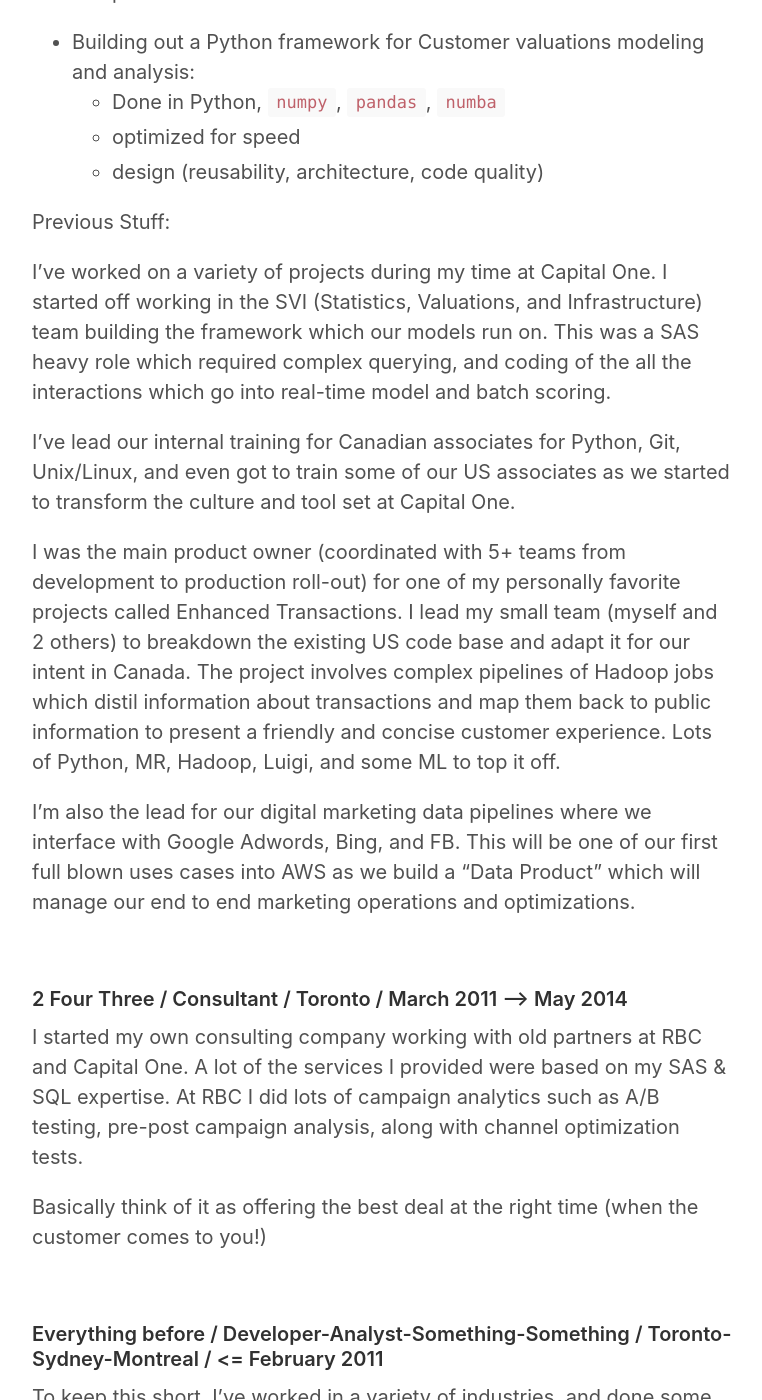
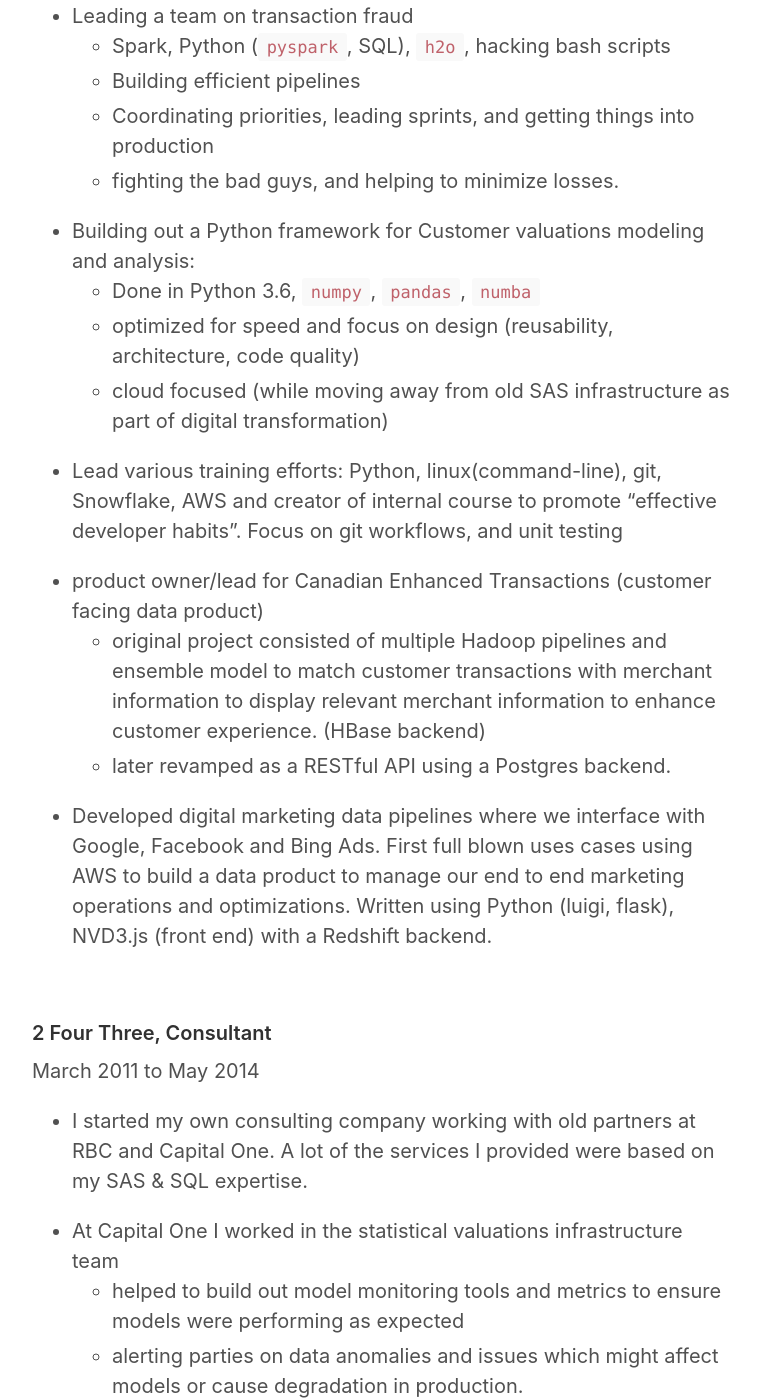
Before and after one commit to fdosani/fdosani.github.io, a Jekyll site: the page built from resume.md, in a window 1280 px wide and 1400 px high, scrolled down 733 px. Shown: the whole window, without its empty margins (258-1020 px from the left). Built offline with Jekyll 4.4.1, drawn with Linux system fonts in a browser that asks for light colours; our own code applies the rules of GitHub Pages for plain Markdown files; some of the changed text lies outside the part shown.

Commit message:
cleaning up resume section

```diff
--- a/resume.md
+++ b/resume.md
@@ -1,77 +1,97 @@
 ---
 layout: page
-title: Resume
+title:
 ---
 
-#### Capital One / Senior Manager, Data Science / Toronto / June 2014 --> Now
+## Experience
+<hr>
 
-Tools I use or have used:
+###### Capital One, Senior Manager, Data Engineering/Science
+June 2014 to Current
+
+Current toolkit:
 
 - Python (`pytest`, `pandas`, `numpy`), SQL, Spark, `git`, GitHub.
 - AWS (EC2, EMR, S3, ELB, RDS), Terraform, CricleCI
-- On occasion: Java,
-- Google-fu, Stack overflow (constantly learning, and hacking).
+- On occasion: Java
+- Always: Google-fu, Stack overflow (constantly learning, and hacking).
 
-Most recent projects (2018 onwards):
+Projects:
 
-- Leading a team on Transaction Fraud
+- Leading a team on transaction fraud
   - Spark, Python (`pyspark`, SQL), `h2o`, hacking bash scripts
   - Building efficient pipelines
   - Coordinating priorities, leading sprints, and getting things into production
+  - fighting the bad guys, and helping to minimize losses.
 
 - Building out a Python framework for Customer valuations modeling and analysis:
-  - Done in Python, `numpy`, `pandas`, `numba`
-  - optimized for speed
-  - design (reusability, architecture, code quality)
+  - Done in Python 3.6, `numpy`, `pandas`, `numba`
+  - optimized for speed and focus on design (reusability, architecture, code quality)
+  - cloud focused (while moving away from old SAS infrastructure as part of
+    digital transformation)
+
+- Lead various training efforts: Python, linux(command-line), git, Snowflake,
+  AWS and creator of internal course to promote "effective developer habits".
+  Focus on git workflows, and unit testing
+
+- product owner/lead for Canadian Enhanced Transactions (customer facing data
+  product)
+  - original project consisted of multiple Hadoop pipelines and ensemble model
+    to match customer transactions with merchant information to display
+    relevant merchant information to enhance customer experience. (HBase backend)
+  - later revamped as a RESTful API using a Postgres backend.
+
+- Developed digital marketing data pipelines where we interface with Google,
+  Facebook and Bing Ads. First full blown uses cases using AWS to build a data
+  product to manage our end to end marketing operations and optimizations.
+  Written using Python (luigi, flask), NVD3.js (front end) with a Redshift backend.
 
 
-Previous Stuff:
-
-I've worked on a variety of projects during my time at Capital One. I started
-off working in the SVI (Statistics, Valuations, and Infrastructure) team
-building the framework which our models run on. This was a SAS heavy role which
-required complex querying, and coding of the all the interactions which go
-into real-time model and batch scoring.
-
-I've lead our internal training for Canadian associates for Python, Git,
-Unix/Linux, and even got to train some of our US associates as we started to
-transform the culture and tool set at Capital One.
-
-I was the main product owner (coordinated with 5+ teams from development to
-production roll-out) for one of my personally favorite projects called
-Enhanced Transactions. I lead my small team (myself and 2 others) to
-breakdown the existing US code base and adapt it for our intent in Canada.
-The project involves complex pipelines of Hadoop jobs which distil
-information about transactions and map them back to public information to
-present a friendly and concise customer experience. Lots of Python, MR,
-Hadoop, Luigi, and some ML to top it off.
-
-I'm also the lead for our digital marketing data pipelines where we interface
-with Google Adwords, Bing, and FB. This will be one of our first full blown uses
-cases into AWS as we build a "Data Product" which will manage our end to end
-marketing operations and optimizations.
 
 <br/>
 
-#### 2 Four Three / Consultant / Toronto / March 2011 --> May 2014
-I started my own consulting company working with old partners at RBC and
-Capital One. A lot of the services I provided were based on my SAS & SQL
-expertise. At RBC I did lots of campaign analytics such as A/B testing, pre-post
-campaign analysis, along with channel optimization tests.
+###### 2 Four Three, Consultant
+March 2011 to May 2014
 
-Basically think of it as offering the best deal at the right time (when the
-customer comes to you!)
+- I started my own consulting company working with old partners at RBC and
+  Capital One. A lot of the services I provided were based on my SAS & SQL
+  expertise.
+
+- At Capital One I worked in the statistical valuations infrastructure team
+  - helped to build out model monitoring tools and metrics to ensure models were performing
+    as expected
+  - alerting parties on data anomalies and issues which might affect
+    models or cause degradation in production.
+  - main toolset included SAS and Teradata
+
+- At RBC I did lots of campaign analytics such as
+  - A/B testing,
+  - pre-post campaign analysis,
+  - channel optimization tests.
+  - It was very analytical and exploratory data analysis heavy role with main
+    toolset included SAS and Teradata
+
+
 
 <br/>
 
-#### Everything before / Developer-Analyst-Something-Something / Toronto-Sydney-Montreal / <= February 2011
+###### Various Roles
+Before February 2011
+
 To keep this short, I've worked in a variety of industries, and done some
 interesting roles. I've was a Java Web Developer building apps to provide
 criminal history checks via govt agencies. I've done automated testing for
 Enterprise level backup software, and complex reporting applications to
 streamline/simplify overhead for marketing campaigns.
 
+<br/>
+
+
+## Education
+<hr>
+* Bishop's University, BSc. Computer Science (Information and Decision Science)
+* Information Technology Institute, Post Graduate Diploma, Applied Information Technology (AIT)
+
 
 <br/>
-
 #### Most of this can be found on [LinkedIn](https://www.linkedin.com/in/fdosani)
```
